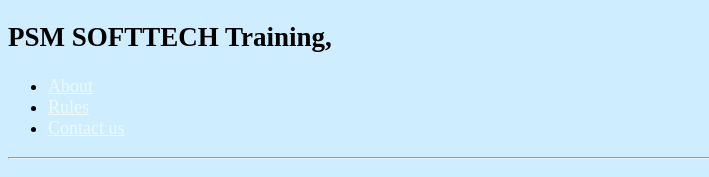
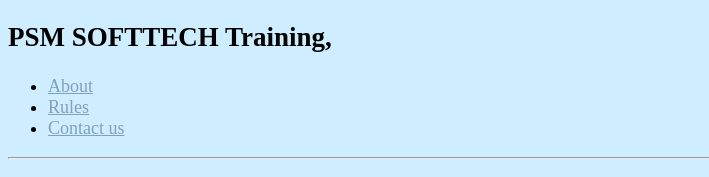
Before and after one commit to rigvedraut/HTML-lesson-1-9-PSM, a plain HTML site: page index.html in a window 1280 px wide. Shown: the top 177 px of the page, without its empty margins (0-709 px from the left). Drawn offline with Linux system fonts and the light colour scheme.

Commit message:
Add files via upload

```diff
--- a/main.css
+++ b/main.css
@@ -8,7 +8,7 @@ body {
 }
 
 a {
-    color: aliceblue;
+    color: rgb(127, 160, 190);
 }
 
 a:visited {
```
